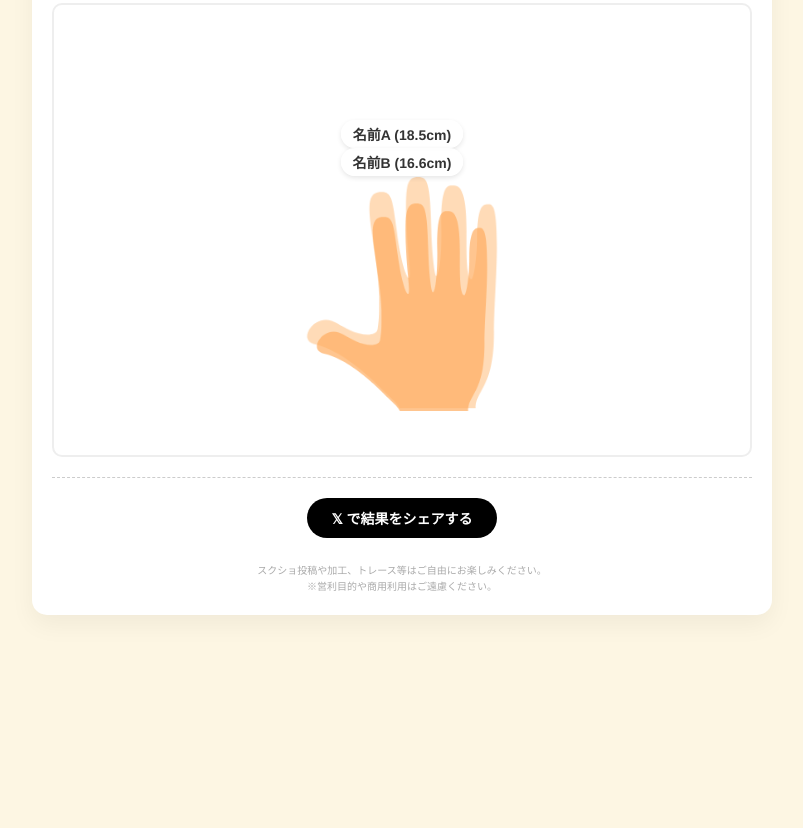
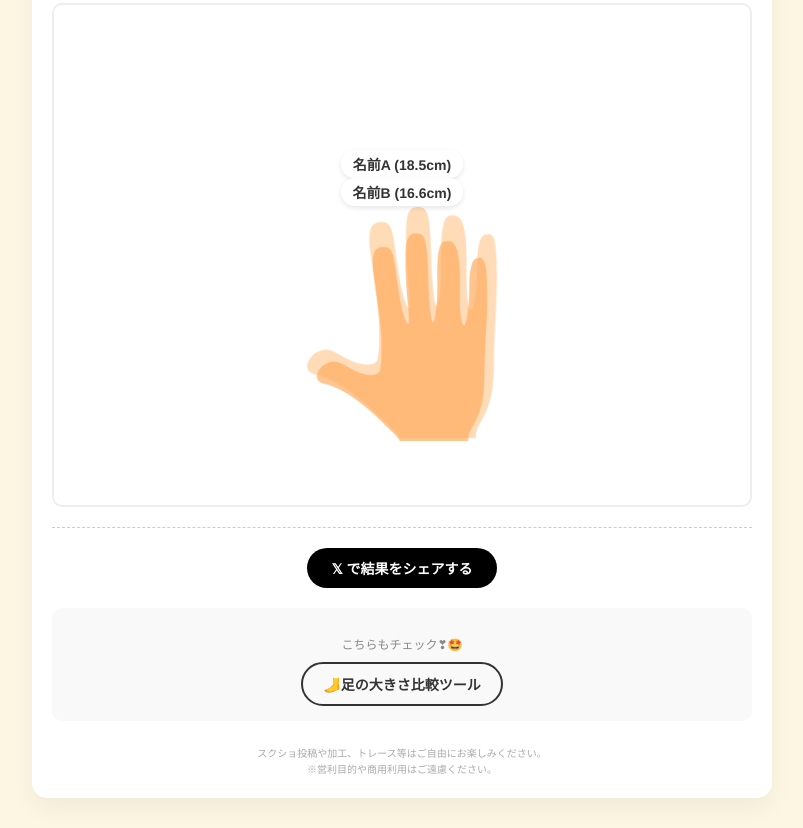
Before and after one commit to qwertyaz111/hand-size-comparison, a plain HTML site: page index.html in a window 1280 px wide. Shown: the part 412-1240 px from the top of the page, without its empty margins (238-1041 px from the left). Before the commit the page ends 1057 px from the top, so only its background shows below. Drawn offline with Linux system fonts and the light colour scheme.

Commit message:
Adjust layout and styling in index.html

```diff
--- a/index.html
+++ b/index.html
@@ -11,7 +11,7 @@
         .description { font-size: 13px; color: #666; margin-bottom: 20px; line-height: 1.6; }
 
         .display-area {
-            position: relative; height: 450px; border: 2px solid #eee; margin-top: 20px;
+            position: relative; height: 500px; border: 2px solid #eee; margin-top: 20px;
             display: flex; justify-content: center; align-items: flex-end; overflow: hidden;
             background-color: #fff; border-radius: 10px;
         }
@@ -25,7 +25,7 @@
 
         .hand-wrapper {
             position: absolute;
-            bottom: 20px; /* 手首の基準位置 */
+            bottom: 40px; /* 手首の位置 */
             left: 50%;
             transform: translateX(-50%);
             display: flex;
@@ -42,7 +42,6 @@
 
         .label-tag {
             position: absolute;
-            /* 下（手首）からの距離をJSで制御するため、bottom基準にする */
             bottom: 0;
             font-size: 14px;
             font-weight: bold;
@@ -68,8 +67,31 @@
         .btn-front:hover { background: #f0f0f0; }
 
         .share-area { margin-top: 20px; border-top: 1px dashed #ccc; padding-top: 20px; }
-        .btn-share { background: #000; color: #fff; border: none; padding: 10px 24px; border-radius: 25px; cursor: pointer; font-weight: bold; font-size: 14px; }
-        .license-text { margin-top: 25px; font-size: 10px; color: #aaa; line-height: 1.6; }
+        .btn-share { background: #000; color: #fff; border: none; padding: 10px 24px; border-radius: 25px; cursor: pointer; font-weight: bold; font-size: 14px; margin-bottom: 20px;}
+
+        .other-tools-link {
+            margin-bottom: 25px;
+            padding: 15px;
+            background: #f9f9f9;
+            border-radius: 10px;
+        }
+        .other-tools-link a {
+            text-decoration: none;
+            color: #333;
+            font-size: 14px;
+            font-weight: bold;
+            border: 2px solid #333;
+            padding: 10px 20px;
+            border-radius: 30px;
+            display: inline-block;
+            transition: 0.3s;
+        }
+        .other-tools-link a:hover {
+            background: #333;
+            color: #fff;
+        }
+
+        .license-text { font-size: 10px; color: #aaa; line-height: 1.6; }
     </style>
 </head>
 <body>
@@ -77,10 +99,10 @@
 <div class="container">
     <h1>✋手の大きさ比較ツール</h1>
     <p class="description">
-       性別と身長から手の大きさを推測して比較できます。<br>
-       実際の手の大きさを入力して比較することもできます。<br>
+        性別と身長から手の大きさを推測して比較できます。<br>
+        実際の手の大きさを入力して比較することもできます。<br>
         <small>※初期値は日本人の各性別の平均値です。個人差があるため数値は目安です。<br>
-            （出典：産総研人体寸法データベース等を参考にした推測値）</small>
+        （出典：産総研人体寸法データベース等を参考にした推測値）</small>
     </p>
 
     <div class="controls">
@@ -134,6 +156,14 @@
 
     <div class="share-area">
         <button class="btn-share" onclick="shareOnX()">𝕏 で結果をシェアする</button>
+
+        <div class="other-tools-link">
+            <p style="font-size: 12px; color: #888; margin-bottom: 10px;">こちらもチェック❣🤩</p>
+            <a href="https://qwertyaz111.github.io/foot-size-comparison/">
+                🦶足の大きさ比較ツール
+            </a>
+        </div>
+
         <div class="license-text">
             スクショ投稿や加工、トレース等はご自由にお楽しみください。<br>
             ※営利目的や商用利用はご遠慮ください。
@@ -177,22 +207,18 @@
         document.getElementById('shapeA').setAttribute('fill', document.getElementById('colorA').value);
         document.getElementById('shapeB').setAttribute('fill', document.getElementById('colorB').value);
 
-        const baseSize = 20; // 基準となる手の長さ
+        const baseSize = 20;
         const scaleA = handA / baseSize;
         const scaleB = handB / baseSize;
 
-        // 手の拡大縮小
         document.getElementById('svgContainerA').style.transform = `scale(${scaleA})`;
         document.getElementById('svgContainerB').style.transform = `scale(${scaleB})`;
 
-        // ラベル位置調整（手首から指先までのピクセル数に合わせる）
-        // SVGの元の高さ300pxにスケールを掛け、さらに少し余白(10px)を足す
         const labelPosA = (300 * scaleA) + 10;
         const labelPosB = (300 * scaleB) + 10;
         document.getElementById('labelA').style.bottom = `${labelPosA}px`;
         document.getElementById('labelB').style.bottom = `${labelPosB}px`;
 
-        // 全体のズーム調整
         const maxHand = Math.max(handA, handB);
         const zoomThreshold = 22;
         let zoomScale = 1;
```
